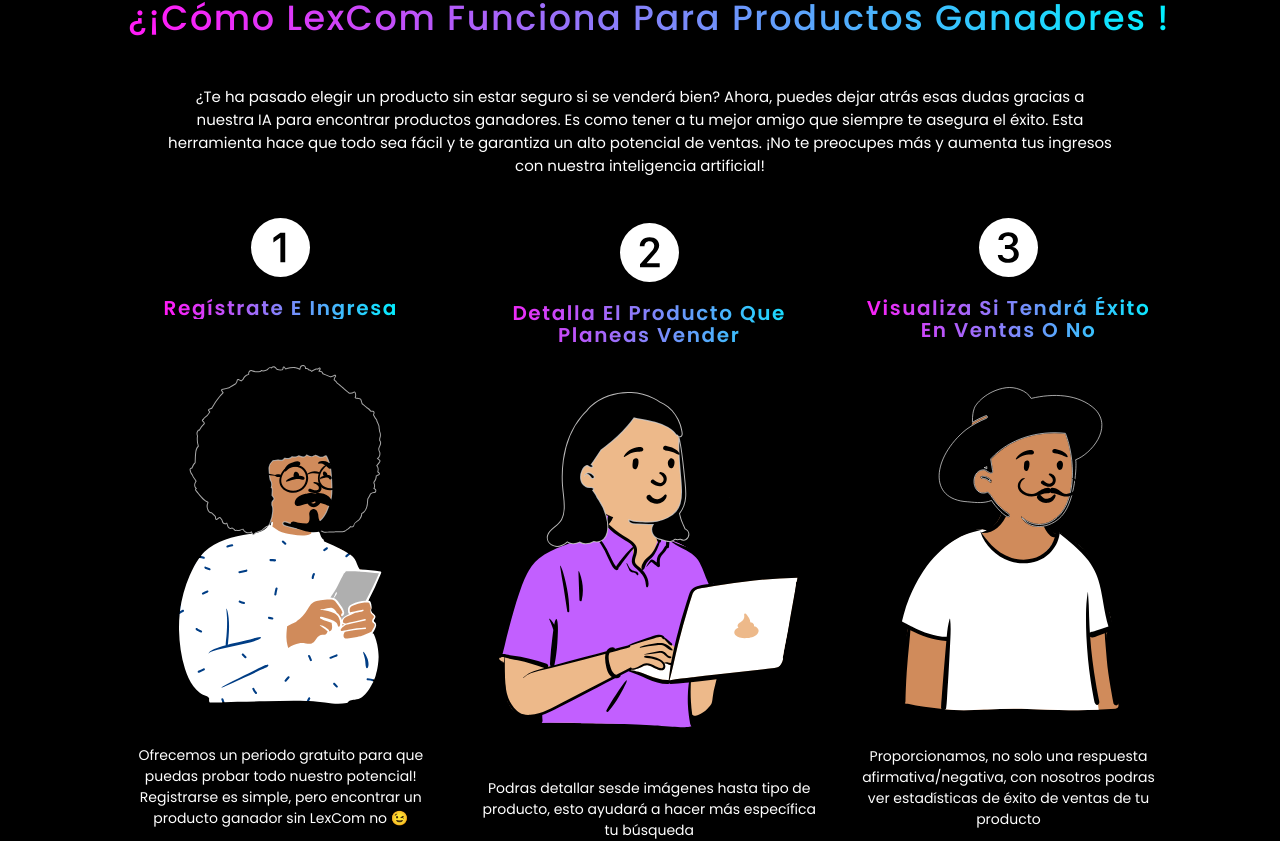
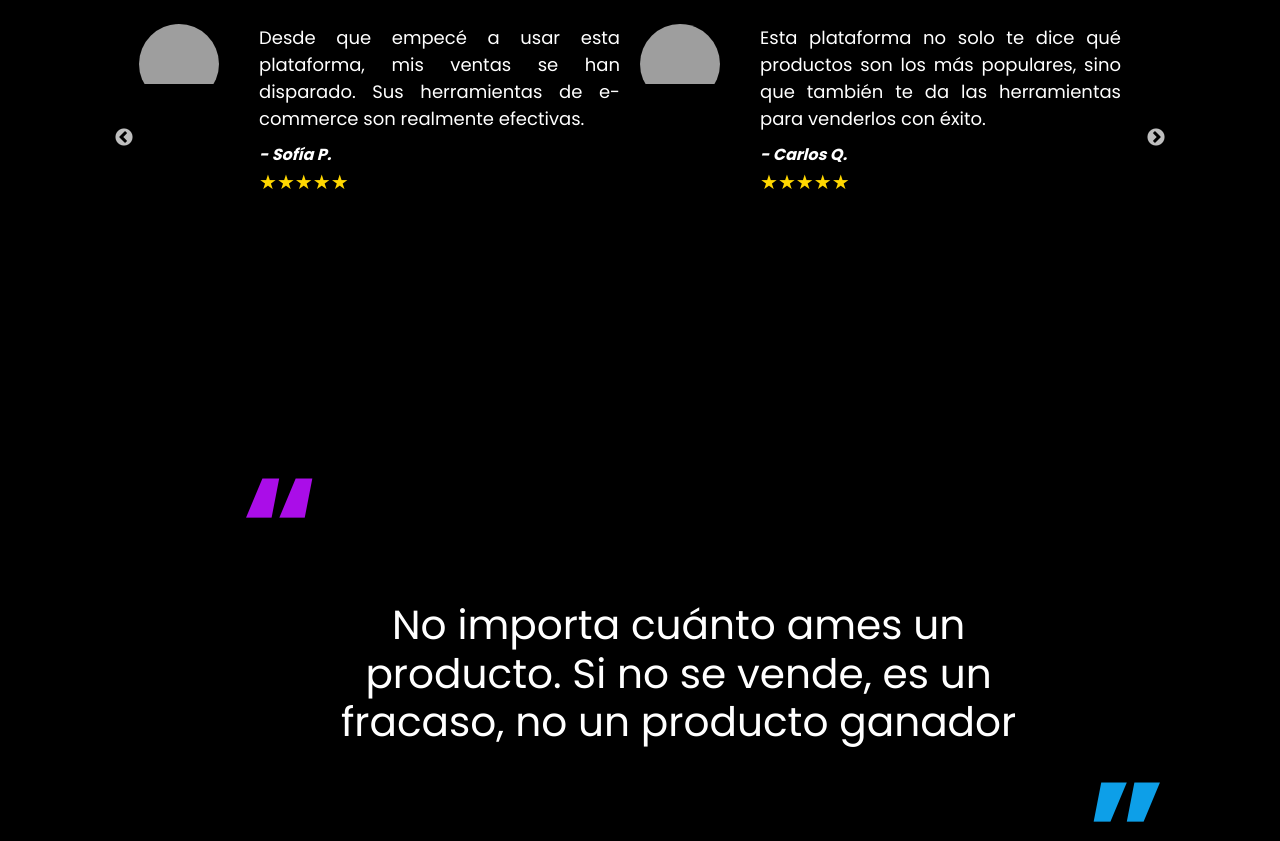
Before and after one commit to LuisSante/Lexcom-AI, a React (Vite) app in the folder client/: page / in a window 1280 px wide. Shown: the part 1967-2808 px from the top of the page. Built offline with nearby package versions, Linux system fonts and the light colour scheme; grey boxes are pictures that could not be loaded.

Commit message:
add: carrusel de comentarios

```diff
--- /dev/null
+++ b/client/src/components/components_home/Carrusel.tsx
@@ -0,0 +1,130 @@
+import React from 'react';
+import Slider from 'react-slick';
+import 'slick-carousel/slick/slick.css';
+import 'slick-carousel/slick/slick-theme.css';
+
+const testimonials = [
+  { id: 1, name: 'Ana G.', text: '¡Increíble plataforma! Descubrí qué productos vuelan de los estantes y optimiza tus ventas con sus herramientas de e-commerce integradas.', stars: 5, photoUrl: 'https://vizualmexico.com.mx/wp-content/uploads/2019/08/foto-titulo-Yun.jpg' },
+  { id: 2, name: 'Luis M.', text: 'Con esta plataforma, mi tienda online se ha vuelto imparable. Sus datos sobre productos más vendidos son oro puro.', stars: 4, photoUrl: 'https://encrypted-tbn0.gstatic.com/images?q=tbn:ANd9GcQSpy5CIYElFyHqVgnOQ-Ci427-Rs3kLqSpVffuOUzmNw&s' },
+  { id: 3, name: 'Sofía P.', text: 'Desde que empecé a usar esta plataforma, mis ventas se han disparado. Sus herramientas de e-commerce son realmente efectivas.', stars: 5, photoUrl: 'https://encrypted-tbn0.gstatic.com/images?q=tbn:ANd9GcS1XH-ZxgwguDjXaI0c4I7yiBgH7aWiEtuunFNb7YxvhQkjjklVYN74_4Blqsg2wpnHs-E&usqp=CAU' },
+  { id: 4, name: 'Carlos Q.', text: 'Esta plataforma no solo te dice qué productos son los más populares, sino que también te da las herramientas para venderlos con éxito.', stars: 5, photoUrl: 'https://vizualmexico.com.mx/wp-content/uploads/2019/08/titulo-color-4.jpg' },
+  { id: 5, name: 'Lucía R.', text: 'Gracias a esta plataforma, ahora puedo anticiparme a las tendencias y adaptar mi estrategia de ventas con confianza.', stars: 4, photoUrl: 'https://vizualmexico.com.mx/wp-content/uploads/2019/08/titulo-color.jpg' },
+  { id: 6, name: 'Jorge S.', text: 'Increíble herramienta, me ha ayudado a identificar los productos más populares y rentables en el mercado local.', stars: 5, photoUrl: 'https://vizualmexico.com.mx/wp-content/uploads/2019/08/infantil-color-2.jpg' },
+  { id: 7, name: 'Daniela T.', text: 'La plataforma proporciona datos precisos sobre las tendencias de ventas, lo que facilita la toma de decisiones estratégicas.', stars: 4, photoUrl: 'https://vizualmexico.com.mx/wp-content/uploads/2019/08/infantil-color-1-1.jpg' },
+  { id: 8, name: 'Manuel U.', text: 'La suscripción vale cada centavo, el retorno de inversión es evidente desde las primeras semanas de uso.', stars: 5, photoUrl: 'https://vizualmexico.com.mx/wp-content/uploads/2019/08/pasaporte-40-x-50-mm.jpg' },
+  { id: 9, name: 'Sara V.', text: 'Muy útil. Gracias a su ayuda, pude optimizar mi estrategia de ventas, ofreciendo los productos más demandados con eficacia y aumentando mis ingresos.', stars: 4, photoUrl: 'https://vizualmexico.com.mx/wp-content/uploads/2019/08/titulo-color-2.jpg' },
+  { id: 10, name: 'David W.', text: 'Altamente recomendado. Su capacidad para identificar los productos más vendidos combinada con sus herramientas de e-commerce fue clave para el éxito de mi negocio en línea.', stars: 5, photoUrl: 'https://encrypted-tbn0.gstatic.com/images?q=tbn:ANd9GcRLbKyH5e2j1gF9hjLTmcckcLfaEYw4BxC1W33NBxJAQYAPDQjDWUa36iRoKdKbFUNJ3dk&usqp=CAU' },
+];
+
+const TestimonialCarousel = () => {
+    const settings = {
+      dots: true,
+      infinite: true,
+      speed: 500,
+      slidesToShow: 2,
+      slidesToScroll: 1,
+      autoplay: true,
+      responsive: [
+        {
+          breakpoint: 1024,
+          settings: {
+            slidesToShow: 2,
+          },
+        },
+        {
+          breakpoint: 768,
+          settings: {
+            slidesToShow: 1,
+          },
+        },
+        {
+          breakpoint: 480,
+          settings: {
+            slidesToShow: 1,
+          },
+        },
+      ],
+    };
+
+    return (
+      <div style={containerStyle}>
+        <Slider {...settings}>
+          {testimonials.map((testimonial) => (
+            <div key={testimonial.id} style={testimonialStyle}>
+              <div style={contentContainerStyle}>
+                <div style={photoContainerStyle}>
+                  <img src={testimonial.photoUrl} alt={`Foto de ${testimonial.name}`} style={photoStyle} />
+                </div>
+                <div style={textContainerStyle}>
+                  <div style={{ ...testimonialTextStyle, textAlign: 'justify' }}>{testimonial.text}</div>
+                  <div style={testimonialNameStyle}>- {testimonial.name}</div>
+                  <div style={testimonialStarsStyle}>
+                    {'★'.repeat(testimonial.stars)}
+                    {'☆'.repeat(5 - testimonial.stars)}
+                  </div>
+                </div>
+              </div>
+            </div>
+          ))}
+        </Slider>
+      </div>
+    );
+  };
+
+
+  const containerStyle = {
+    maxWidth: 'calc(100% - 40px)',
+    margin: '0 auto',
+  };
+
+  const testimonialStyle = {
+    textAlign: 'center',
+    padding: '20px',
+    outline: 'none',
+  };
+
+  const contentContainerStyle = {
+    display: 'flex',
+    alignItems: 'flex-start',
+    justifyContent: 'flex-start',
+  };
+
+  const photoContainerStyle = {
+    width: '80px',
+    height: '80px',
+    borderRadius: '50%',
+    overflow: 'hidden',
+    marginRight: '20px',
+  };
+
+  const photoStyle = {
+    width: '100%',
+    height: 'auto',
+    objectFit: 'cover',
+  };
+
+  const textContainerStyle = {
+    flex: 1,
+    marginLeft: '20px',
+    marginRight: '20px',
+  };
+
+  const testimonialTextStyle = {
+    fontSize: '18px',
+    color: '#FFF',
+    marginBottom: '10px',
+  };
+
+  const testimonialStarsStyle = {
+    color: 'gold',
+    fontSize: '20px',
+  };
+
+  const testimonialNameStyle = {
+    fontStyle: 'italic',
+    marginTop: '10px',
+    fontWeight: 'bold',
+    color: '#FFF',
+  };
+
+  export default TestimonialCarousel;
--- a/client/src/components/components_home/How_work.tsx
+++ b/client/src/components/components_home/How_work.tsx
@@ -12,6 +12,7 @@
 import mostache from '../../assets/mostache_lexcom.svg'
 import { ComponentProps } from '../../interface/home'
 import { TransitionX } from '../Section'
+import TestimonialCarousel from './Carrusel'
 
 const How_work: React.FC<ComponentProps> = ({ id }) => {
 
@@ -63,73 +64,9 @@
             <div className="div-section">
               <TransitionX>
                 <div className="div-44">
-                  <div className="div-45">
-                    <span>¿¡Cómo </span>
-                    <span> LexCom funciona </span>
-                    <span>Para productos Ganadores</span>
-                    {/* <span>Trabaja</span> */}
-                    <span> !?</span>
-                  </div>
-                  <div className="div-46">
-                    ¿Te ha pasado elegir un producto sin estar seguro si se venderá
-                    bien? Ahora, puedes dejar atrás esas dudas gracias a nuestra IA para
-                    encontrar productos ganadores. Es como tener a tu mejor amigo que
-                    siempre te asegura el éxito. Esta herramienta hace que todo sea
-                    fácil y te garantiza un alto potencial de ventas. ¡No te preocupes
-                    más y aumenta tus ingresos con nuestra inteligencia artificial!
-                  </div>
                   <div className="div-47">
                     <div className="div-48" >
-
-                      <div className="column-9">
-                        <div className="div-49" style={{ display: 'flex', alignContent: 'center', justifyContent: 'space-between' }} >
-                          <div style={{ display: 'flex', justifyContent: 'center', alignContent: 'center' }}>
-                            <img src={number_one} />
-                          </div>
-                          <div className="div-56">Regístrate e ingresa</div>
-                          <img loading="lazy" src={michael} className="img-16" />
-                          <div className="div-54">
-                            Ofrecemos un periodo gratuito para que puedas probar todo
-                            nuestro potencial!
-                            <br />
-                            Registrarse es simple, pero encontrar un producto ganador
-                            sin LexCom no 😉
-                          </div>
-                        </div>
-                      </div>
-
-                      <div className="column-10">
-                        <div className="div-55">
-                          <div style={{ display: 'flex', justifyContent: 'center', alignContent: 'center' }}>
-                            <img src={number_two}></img>
-                          </div>
-                          <div className="div-56">
-                            Detalla el producto que planeas vender
-                          </div>
-                          <img loading="lazy" src={woman} className="img-16" />
-                          <div className="div-57">
-                            Podras detallar sesde imágenes hasta tipo de producto, esto
-                            ayudará a hacer más específica tu búsqueda
-                          </div>
-                        </div>
-                      </div>
-
-                      <div className="column-11">
-                        <div className="div-58">
-                          <div style={{ display: 'flex', justifyContent: 'center', alignContent: 'center' }}>
-                            <img src={number_three} />
-                          </div>
-                          <div className="div-56">
-                            Visualiza si tendrá éxito en ventas o no
-                          </div>
-                          <img loading="lazy" src={mostache} className="img-16" />
-                          <div className="div-63">
-                            Proporcionamos, no solo una respuesta afirmativa/negativa,
-                            con nosotros podras ver estadísticas de éxito de ventas de
-                            tu producto
-                          </div>
-                        </div>
-                      </div>
+                      <TestimonialCarousel/>
                     </div>
                   </div>
                 </div>
```
